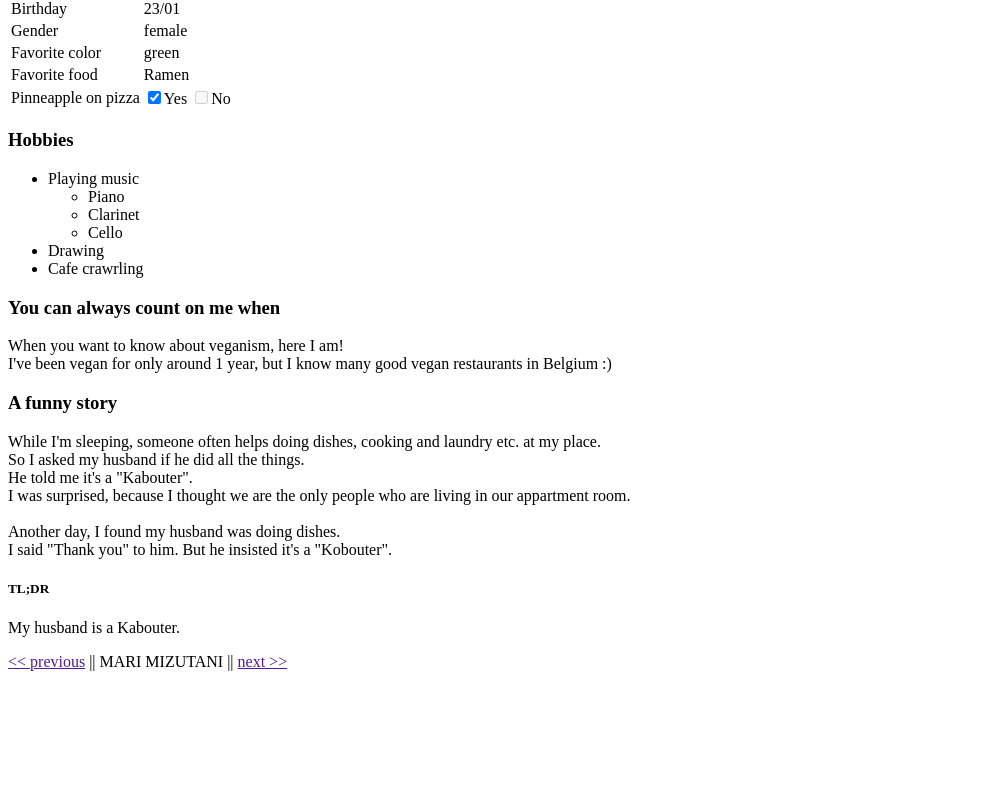
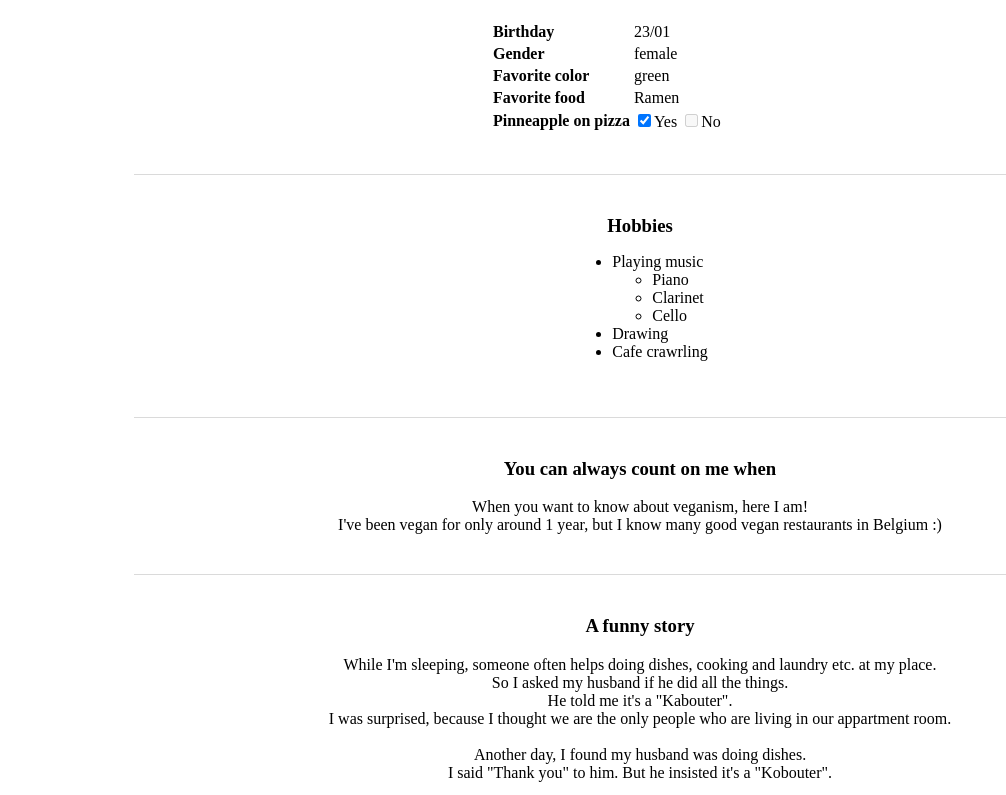
Before and after one commit to mari-mizutani/css-introduction, a plain HTML site: page index.html in a window 1280 px wide. Shown: the part 629-1424 px from the top of the page, without its empty margins (0-1006 px from the left). Before the commit the page ends 1316 px from the top, so only its background shows below. Drawn offline with Linux system fonts and the light colour scheme.

Commit message:
First commit

```diff
--- a/index.html
+++ b/index.html
@@ -4,36 +4,41 @@
     <meta charset="UTF-8">
     <meta http-equiv="X-UA-Compatible" content="IE=edge">
     <meta name="viewport" content="width=device-width, initial-scale=1.0">
-    <link rel="stylesheet" href="index.css/css-introduction">
+    <link rel="stylesheet" href="style.css">
     <link rel="preconnect" href="https://fonts.gstatic.com">
-    <link href="https://fonts.googleapis.com/css2?family=Oswald:wght@200&display=swap" rel="stylesheet">
+<link href="https://fonts.googleapis.com/css2?family=Oswald:wght@200;500&display=swap" rel="stylesheet">
     <title>Document</title>
 </head>
+
 <body>
 <div>
     <h1>Mari Mizutani</h1>
     <h3>Vegan Coffee lover from Japan</h3>
-    <img src="https://user-images.githubusercontent.com/82095084/113873679-4eb08c80-97b5-11eb-924a-6721c0398344.png" width="500px" height="500px">
+    <div class="image">
+      <img src="https://user-images.githubusercontent.com/82095084/113873679-4eb08c80-97b5-11eb-924a-6721c0398344.png" width="500px" height="500px">
+    </div>
+</div>
 
-　<table>
+<div class="table">
+<table>
   <tr>
-　　<td>Birthday</td>
+　　<th>Birthday</th>
 　　<td>23/01</td>
 　</tr>
 　<tr>
-　　<td>Gender</td>
+　　<th>Gender</th>
 　　<td>female</td>
 　</tr>
   <tr>
-　　<td>Favorite color</td>
+　　<th>Favorite color</th>
 　　<td>green</td>
 　</tr>
   <tr>
-　　<td>Favorite food</td>
+　　<th>Favorite food</th>
 　　<td>Ramen</td>
 　</tr>
   <tr>
-　　<td>Pinneapple on pizza</td>
+　　<th>Pinneapple on pizza</th>
 　　<td>
       <form name=myform>
         <input type="checkbox" name=pizzabox value="Yes" checked>Yes
@@ -41,12 +46,16 @@
       </form>
     </td>
 　</tr>
-  </table>
+</table>
 </div>
 
+<div class="border">
+  <span></span>
+</div>
 
-<div>
+<div class="hobby">
     <h3>Hobbies</h3>
+    <div class="hobby-ul">
     <ul>
         <li>Playing music</li>
             <ul>
@@ -58,10 +67,14 @@
         <li>Drawing</li>
         <li>Cafe crawrling</li>
     </ul>
+    </div>
 </div>
 
+<div class="border">
+  <span></span>
+</div>
 
-<div>
+<div class="interest">
     <h3>You can always count on me when</h3>
     <p>
     When you want to know about veganism, here I am!<br>
@@ -69,7 +82,11 @@
     </p>
 </div>
 
-<div>
+<div class="border">
+  <span></span>
+</div>
+
+<div class="story">
     <h3>A funny story</h3>
     <p>
     While I'm sleeping, someone often helps doing dishes, cooking and laundry etc. at my place.<br>
@@ -80,10 +97,10 @@
     I said "Thank you" to him. But he insisted it's a "Kobouter".
     </p>
     <h5>TL;DR</h5>
-    <p>My husband is a Kabouter.</p>
+    <p class="tldr">My husband is a Kabouter.</p>
 </div>
 
-<div>
+<div class="pages">
     <p>
         <a href="">&lt;&lt; previous</a> || MARI MIZUTANI || <a href="">next &gt;&gt;</a>
     </p>
--- /dev/null
+++ b/style.css
@@ -0,0 +1,60 @@
+body {
+    text-align: center;
+}
+
+.table{
+    display: inline-block;
+    width: 300px;
+    margin: 0 auto;
+}
+
+table{
+    text-align: center;
+}
+
+th, td{
+    text-align: left;
+}
+
+.hobby{
+    margin-top: 40px;
+    text-align:center;
+}
+
+.hobby h3{
+    margin:0px;
+    padding:0px;
+}
+
+.hobby-ul{
+    display: inline-block;
+    text-align: center;
+}
+
+li{
+    text-align: left;
+}
+
+.interest, .story{
+    margin-top:40px;
+}
+
+.story h5{
+    margin-top:5px;
+    margin-bottom:0px;
+}
+
+.tldr{
+    line-height: 0em;
+}
+
+.pages{
+    margin-top:80px;
+}
+
+.border{
+    border-bottom: solid 1px #d4d4d4d8;
+    margin-top:40px;
+    margin-left:10%;
+    margin-right:10%;
+}
```
